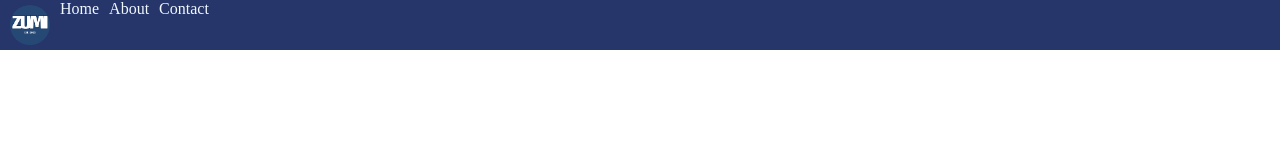
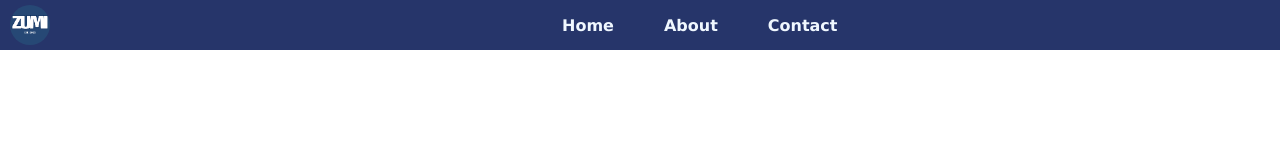
Before and after one commit to Zumi16/Zumi16.github.io, a plain HTML site: page index.html in a window 1280 px wide. Drawn offline with Linux system fonts and the light colour scheme.

Commit message:
Fixed navbar links positioning/style

```diff
--- a/assets/styles/index.css
+++ b/assets/styles/index.css
@@ -2,27 +2,25 @@
     margin: 0;
     padding: 0;
     color: aliceblue;
+    font-family:Verdana, Geneva, Tahoma, sans-serif
 }
 .navbar {
     display: flex;
-    gap: 10px;
+    gap: 40%;
     height: 50px;
     width: 100%;
     background-color: rgb(38, 53, 106);
 }
+
 .nav-links {
     display: flex;
-    gap: 10px;
-}
-
-ul {
+    gap: 50px;
+    align-items: center;
+    height: 100%;
+    margin: auto;
+    font-weight: bold;
     list-style: none;
-
-}
-
-.nav-links {
-    justify-content: center;
-
+    text-decoration: none;
 }
 
 .logo-img {
```
